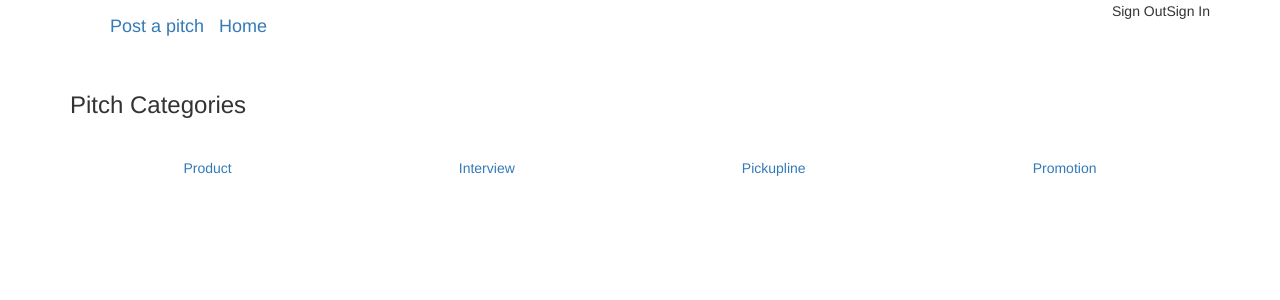
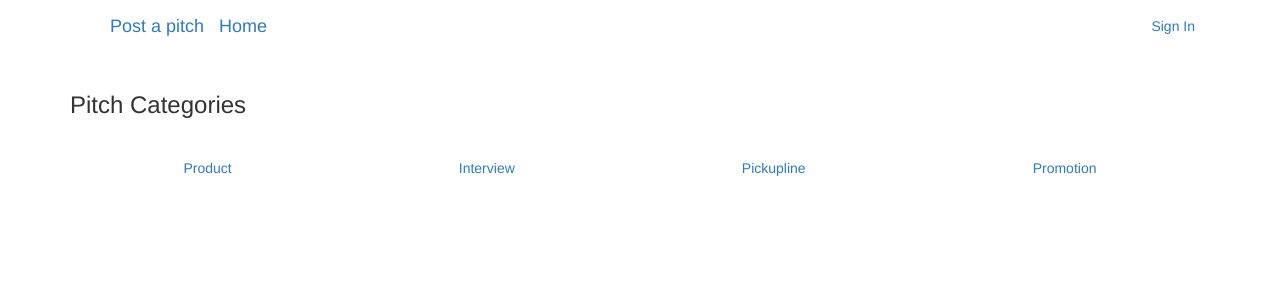
Before and after one commit to bryomajor/the-last-pitch, a Python web app: template app/templates/home.html in a window 1280 px wide. Shown: the top 300 px of the page. Run offline with Jinja, Linux system fonts and the light colour scheme; the template is opened without the code that fills it, so the values that code supplies are empty; some libraries are stand-ins or nearby versions.

Commit message:
Link the sign out and the sign in buttons

```diff
--- a/app/templates/navbar.html
+++ b/app/templates/navbar.html
@@ -16,9 +16,12 @@
         </div>
         <div class="navbar-collapse collapse">
             <ul class="nav navbar-nav navbar-right">
+                {% if current_user.is_authenticated %}
                 <li>{{current_user.username}}</li>
-                <li>Sign Out</li>
-                <li>Sign In</li>
+                <li><a href="{{url_for('auth.logout')}}">Sign Out</a></li>
+                {% else %}
+                <li><a href="{{url_for('auth.login')}}">Sign In</a></li>
+                {% endif%}
             </ul>
         </div>
         <!-- <div class="navbar-collapse collapse">
```
